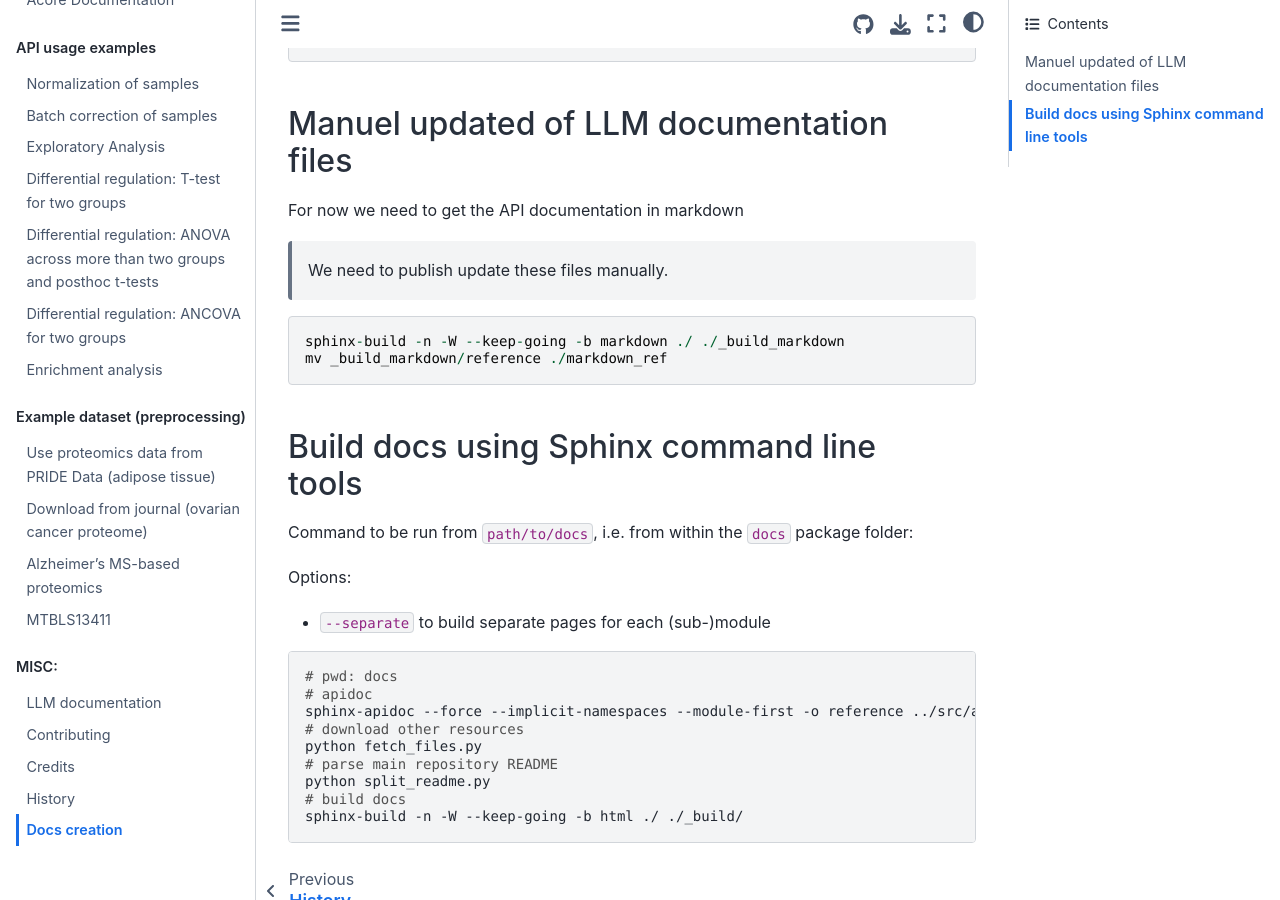
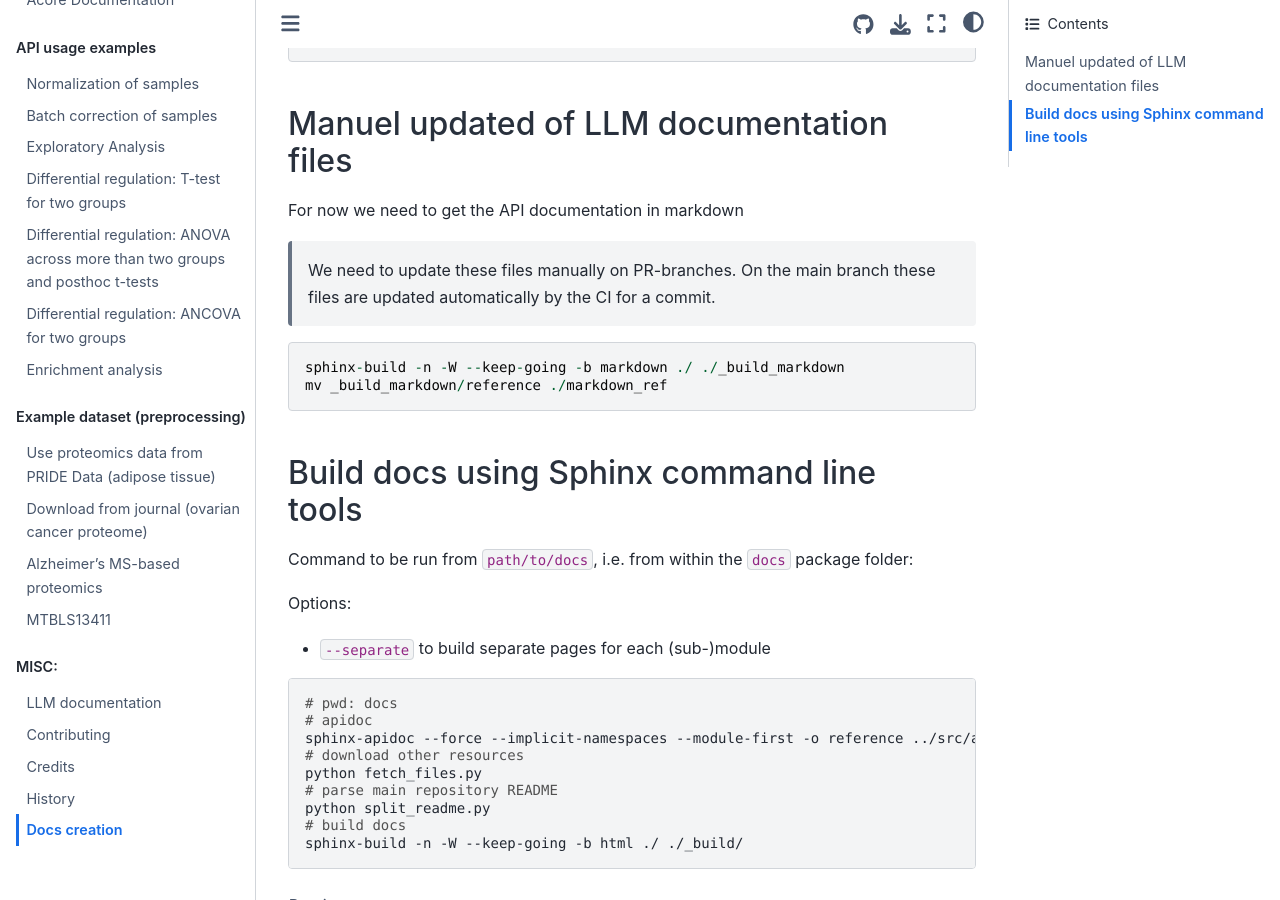
Before and after one commit to Multiomics-Analytics-Group/acore, a Sphinx documentation site: the page built from docs/README.md, in a window 1280 px wide and 900 px high, scrolled down 379 px. Built offline with Sphinx 7.4.7 and the Sphinx Book theme 1.1.4, drawn with Linux system fonts in a browser that asks for light colours; pages that are not in the unit, such as notebooks, are missing from menus; a script that is not in the unit is left out.

Commit message:
:construction: try to add action that autoupdates
Co-authored-by: Copilot <copilot@github.com>

````diff
--- a/docs/README.md
+++ b/docs/README.md
@@ -19,7 +19,8 @@ pip install .[docs]
 
 For now we need to get the API documentation in markdown
 
-> We need to publish update these files manually.
+> We need to update these files manually on PR-branches.
+> On the main branch these files are updated automatically by the CI for a commit.
 
 ```
 sphinx-build -n -W --keep-going -b markdown ./ ./_build_markdown
--- a/docs/conf.py
+++ b/docs/conf.py
@@ -139,7 +139,7 @@ llms_txt_exclude = [
 
 # Source code inclusion with include/exclude patterns
 llms_txt_code_files = [
-    "+:../src/**/*.py",  # Include Python files
+    # "+:../src/**/*.py",  # Include Python files
     # "+:../config/*.yaml",  # Include config files
     "-:../src/**/__pycache__/**",  # Exclude cache files
     # "-:reference/*.rst",  # Exclude markdown files
````
Also changed, not shown: 1 other file.
